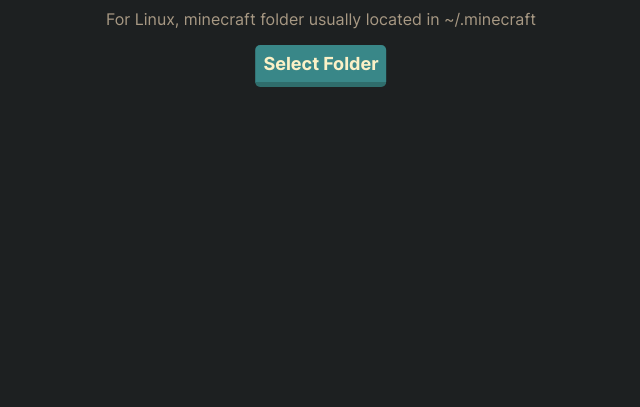
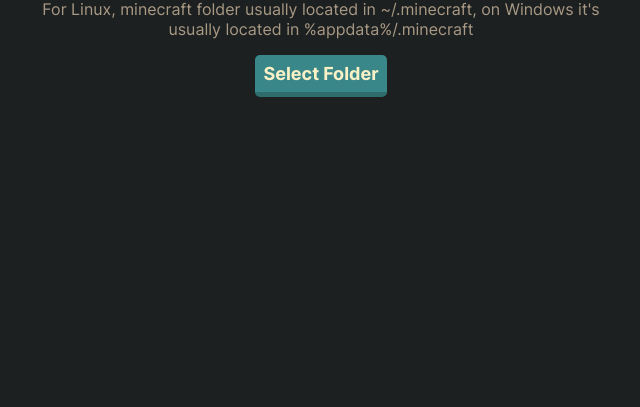
Before and after one commit to the2cguy/FOSSModder, a website: page select.html in a window 1280 px wide. Shown: the part 393-800 px from the top of the page, without its empty margins (319-959 px from the left). Drawn offline with Linux system fonts and the light colour scheme; files whose address does not match are found by name.

Commit message:
Update select.html

```diff
--- a/select.html
+++ b/select.html
@@ -10,7 +10,7 @@
 <body>
     <div class="selectfolder">
         <h1>Select Your Minecraft Folder</h1>
-        <span>For Linux, minecraft folder usually located in ~/.minecraft</span>
+        <span>For Linux, minecraft folder usually located in ~/.minecraft, on Windows it's usually located in %appdata%/.minecraft</span>
         <br>
         <button class="selectbtn">Select Folder</button>
     </div>
```
